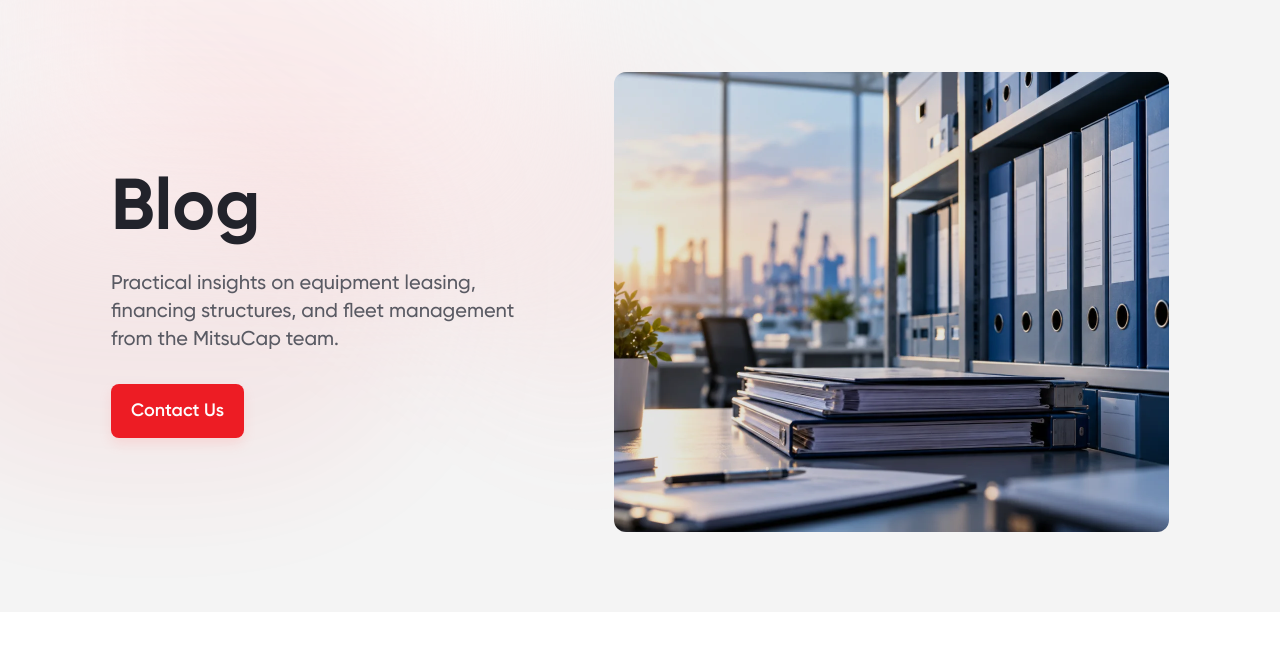
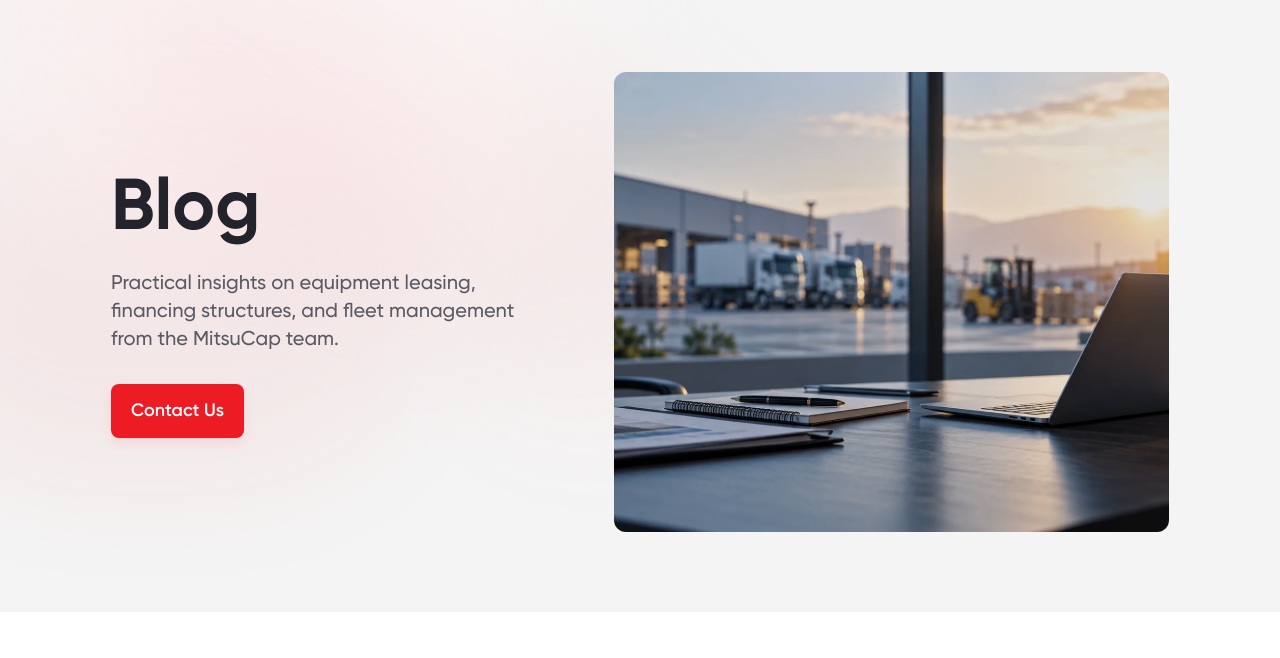
Before and after one commit to devblinto/mitsucap-homepage, a plain HTML site: page blog/index.html in a window 1280 px wide. Shown: the part 142-800 px from the top of the page. Drawn offline with Linux system fonts and the light colour scheme.

Commit message:
Blog: new hero photo from Figma (Blog - Template 2654:530); Coming Soon keeps its photo

```diff
--- a/blog/index.html
+++ b/blog/index.html
@@ -172,7 +172,7 @@
           </div>
         </div>
         <div class="page-hero__media" data-reveal="from-right" data-reveal-at="0.4" data-reveal-distance="40">
-          <img src="/assets/images/blog/hero.webp" alt="Stacked document folders on an office desk in front of binders and a window overlooking the city" width="1110" height="1110" decoding="async" fetchpriority="high">
+          <img src="/assets/images/blog/hero-articles.webp" alt="Laptop and notebook on an office desk by a window overlooking a logistics yard with trucks and a forklift at sunset" width="1600" height="900" decoding="async" fetchpriority="high">
         </div>
       </section>
     </div>
```
Also changed, not shown: assets/images/blog/hero-articles.webp (added).
